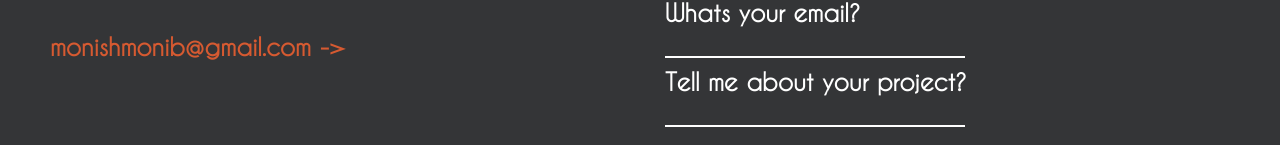
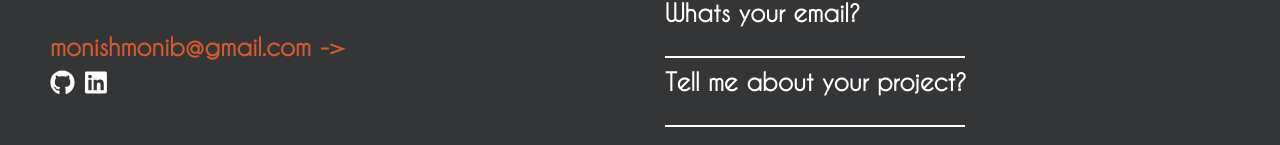
Before and after one commit to bmonish/react-portfolio, a React (Create React App) app: page / in a window 1280 px wide. Shown: the part 1451-1596 px from the top of the page. Built offline with nearby package versions, Linux system fonts and the light colour scheme.

Commit message:
Added Icons in Contact

```diff
--- a/src/App.js
+++ b/src/App.js
@@ -5,6 +5,10 @@
 import Specific from "./components/Specific";
 import Projects from "./components/Projects";
 import Contact from "./components/Contact";
+
+import { library } from "@fortawesome/fontawesome-svg-core";
+import { fab } from "@fortawesome/free-brands-svg-icons";
+library.add(fab);
 
 function App() {
   return (
--- a/src/components/Contact.js
+++ b/src/components/Contact.js
@@ -1,6 +1,7 @@
 import React, { useState } from "react";
 import "../css/Contact.css";
 import { Element } from "react-scroll";
+import { FontAwesomeIcon } from "@fortawesome/react-fontawesome";
 
 function Contact() {
   const [name, setName] = useState("");
@@ -25,6 +26,18 @@
             <h2 className="about__accent email">
               <a href="mailto:monishmonib@gmail.com">{`monishmonib@gmail.com ->`}</a>
             </h2>
+            <a href="https://www.github.com/bmonish" target="_blank">
+              <FontAwesomeIcon
+                className="contact__icons"
+                icon={["fab", "github"]}
+              />
+            </a>
+            <a href="https://www.linkedin.com/in/bmonish" target="_blank">
+              <FontAwesomeIcon
+                className="contact__icons"
+                icon={["fab", "linkedin"]}
+              />
+            </a>
           </div>
           <div className="contact__right">
             <p className="contact__header">
--- a/src/css/Contact.css
+++ b/src/css/Contact.css
@@ -11,6 +11,17 @@
     padding-top: 20px;
     padding-left: 50px;
     padding-bottom: 50px;
+}
+
+.contact__icons {
+    font-size: 25px;
+    color: var(--text-color);
+    padding-right: 10px;
+}
+
+.contact__icons:hover {
+    color: var(--accent-color);
+    transform: scale(1.1);
 }
 
 .contact__header {
@@ -54,6 +65,10 @@
     margin-top: 30px;
 }
 
+.email a:hover {
+    color: var(--text-color);
+}
+
 .email a {
     text-decoration: none;
     color: var(--accent-color);
```
